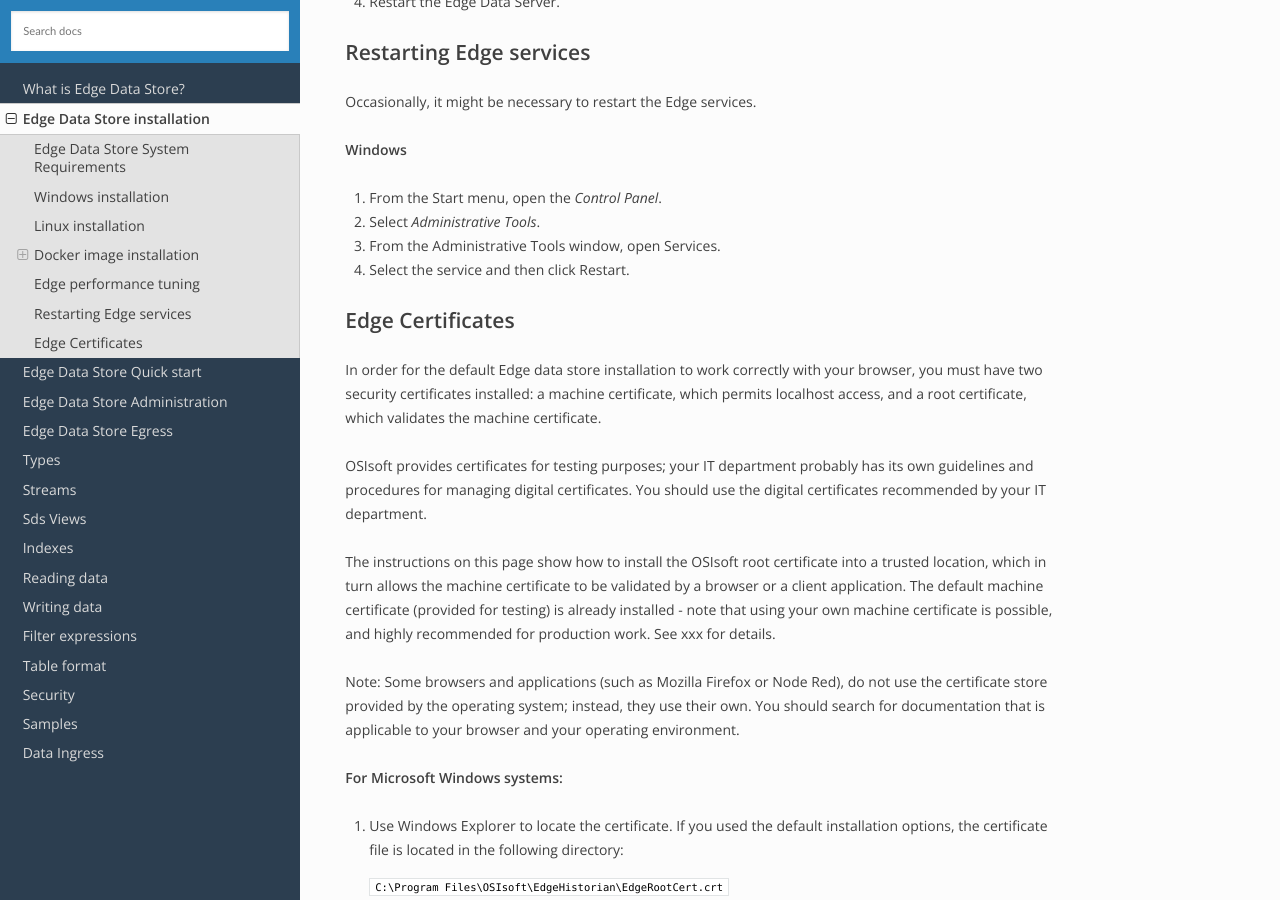
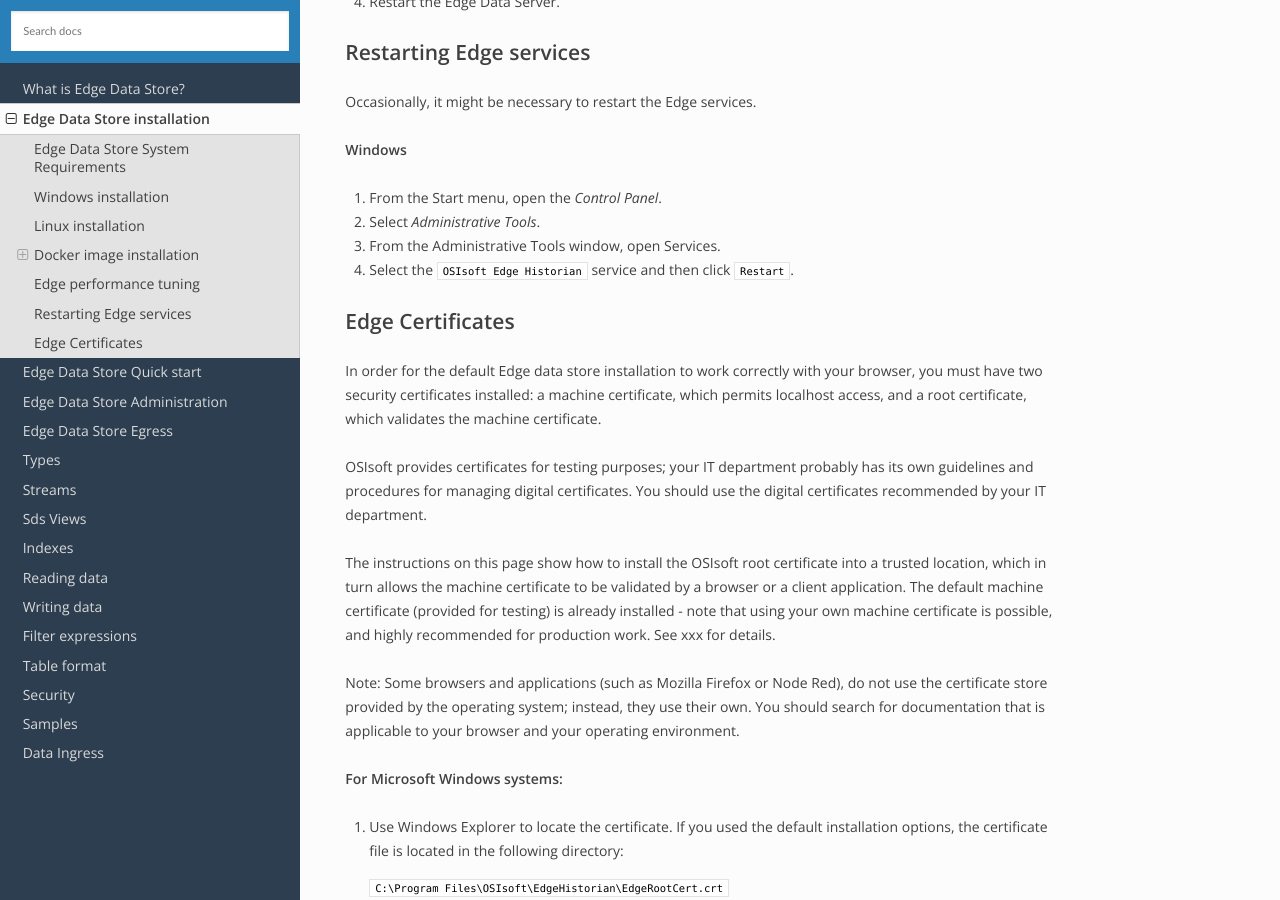
Before and after one commit to fgasparro/EdgeDS-Docs, a Sphinx documentation site: the page built from docs/EdgeDS_Installation.rst, in a window 1280 px wide and 900 px high, scrolled down 2378 px. Built offline with Sphinx 7.4.7 and the Read the Docs theme 2.0.0, drawn with Linux system fonts in a browser that asks for light colours.

Commit message:
Update EdgeDS_Installation.rst

```diff
--- a/docs/EdgeDS_Installation.rst
+++ b/docs/EdgeDS_Installation.rst
@@ -121,7 +121,7 @@ Occasionally, it might be necessary to restart the Edge services.
 1. From the Start menu, open the *Control Panel*.
 2. Select *Administrative Tools*.
 3. From the Administrative Tools window, open Services.
-4. Select the service and then click Restart.
+4. Select the ``OSIsoft Edge Historian`` service and then click ``Restart``.
 
 
 
```
